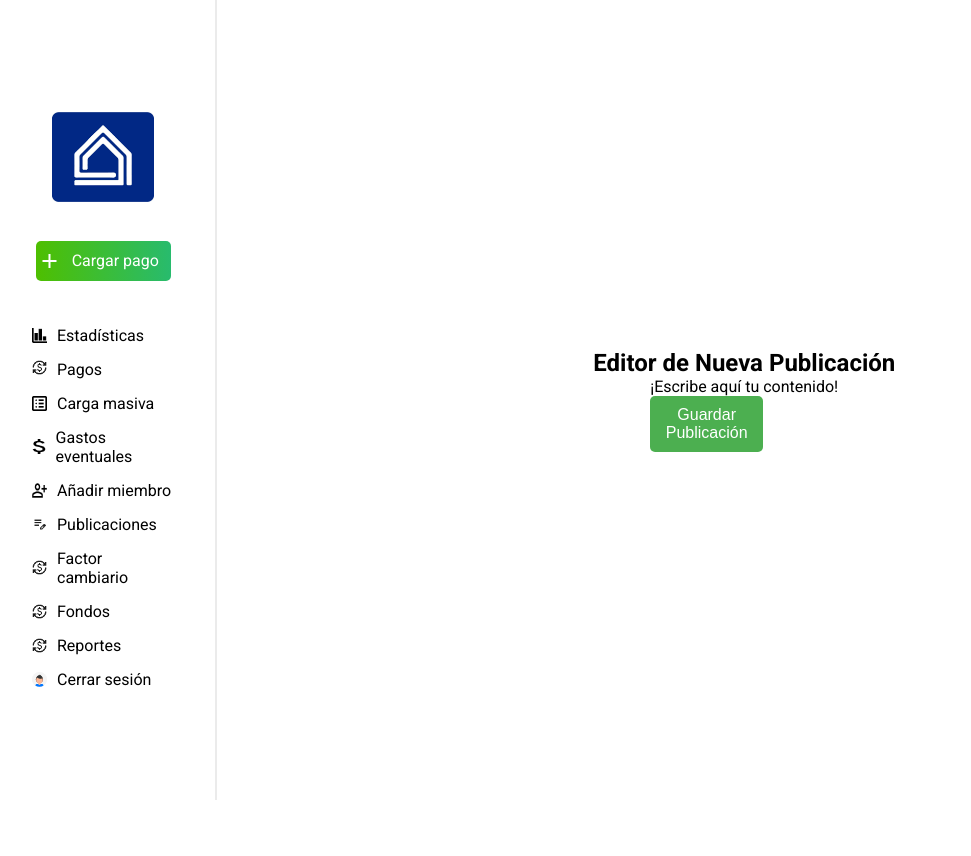
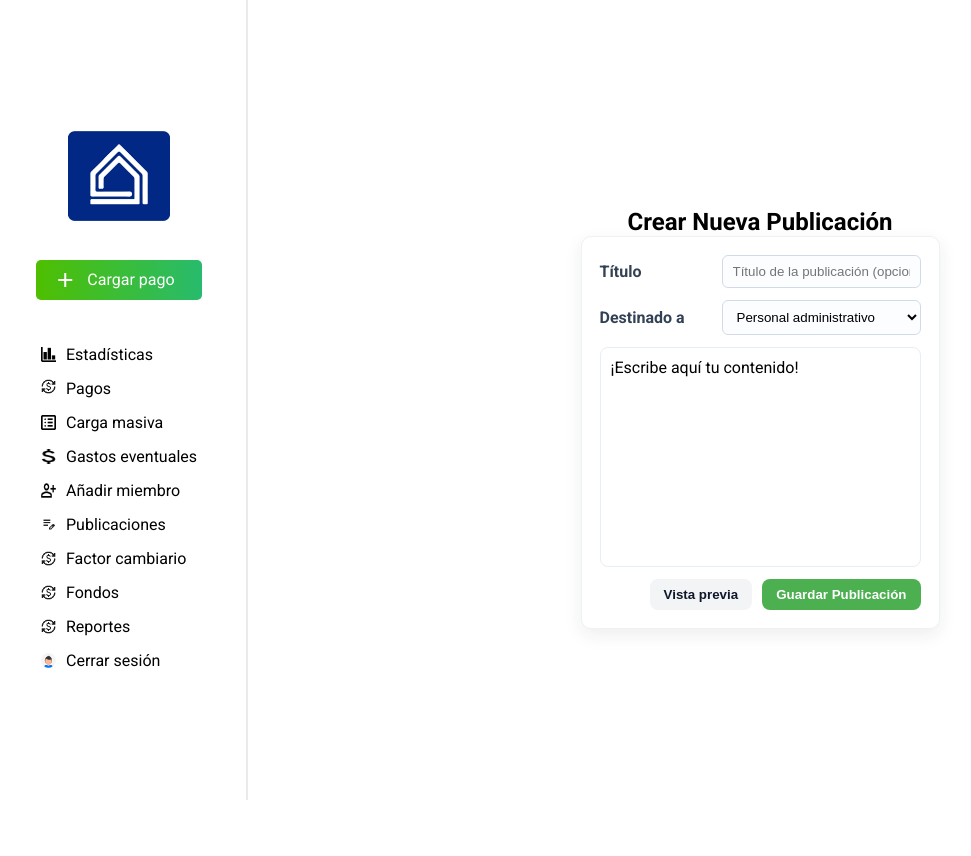
Before and after one commit to micha0507/condv1, a PHP site: page /editor.php in a window 1280 px wide. Shown: the whole page, without its empty margins (8-979 px from the left). Before the commit the page ends 800 px from the top, so only its background shows below. Run offline with PHP 8.4, Linux system fonts and the light colour scheme; a user stored in the database is signed in; some libraries are stand-ins or nearby versions.

Commit message:
cambios visuales en Modulo Publicacion

```diff
--- /dev/null
+++ b/css/publicacion.css
@@ -0,0 +1,127 @@
+/* Estilos para el módulo de publicaciones */
+body {
+    font-family: "Segoe UI", Tahoma, Geneva, Verdana, sans-serif;
+}
+
+.principal {
+    max-width: 900px;
+    margin: 28px auto;
+    padding: 0 16px;
+}
+
+.pub-card {
+    background: #ffffff;
+    border-radius: 10px;
+    box-shadow: 0 6px 18px rgba(21, 32, 43, 0.08);
+    padding: 18px;
+    margin-bottom: 20px;
+    border: 1px solid #eef2f6;
+}
+
+.pub-row {
+    display: flex;
+    align-items: center;
+    gap: 12px;
+    margin-bottom: 12px;
+}
+
+.label {
+    width: 110px;
+    color: #334155;
+    font-weight: 600;
+}
+
+.input {
+    flex: 1;
+    padding: 8px 10px;
+    border: 1px solid #d1dbe8;
+    border-radius: 6px;
+    background: #fbfdff;
+}
+
+.editor {
+    border: 1px solid #e6eef6;
+    border-radius: 8px;
+    padding: 10px;
+    min-height: 220px;
+    background: #fff;
+}
+
+.pub-actions {
+    display: flex;
+    gap: 10px;
+    justify-content: flex-end;
+    margin-top: 12px;
+}
+
+.btn {
+    padding: 8px 14px;
+    border-radius: 8px;
+    border: none;
+    cursor: pointer;
+    font-weight: 600;
+}
+
+.btn-primary {
+    background-color: #4caf50;
+    color: white;
+}
+
+.btn-secondary {
+    background: #f3f4f6;
+    color: #0f172a;
+}
+
+.preview_area {
+    margin-top: 14px;
+    border-top: 1px dashed #e6eef6;
+    padding-top: 14px;
+}
+
+.audiencia_meta {
+    color: #475569;
+    font-size: 0.95rem;
+    margin-bottom: 8px;
+}
+
+/* Lista de publicaciones */
+.pub-list-container {
+    max-width: 1000px;
+    margin: 24px auto;
+    padding: 0 16px;
+}
+
+.pub-list-title {
+    color: #0f172a;
+    margin-bottom: 12px;
+}
+
+.pub-list {
+    display: grid;
+    grid-template-columns: 1fr;
+    gap: 14px;
+}
+
+.post-card {
+    background: #ffffff;
+    padding: 18px;
+    border-radius: 10px;
+    box-shadow: 0 4px 14px rgba(2,6,23,0.06);
+    border: 1px solid #eef2f6;
+}
+
+.post-card h2 {
+    margin-top: 0;
+    color: #0b1220;
+}
+
+.no-posts {
+    color: #64748b;
+    font-style: italic;
+}
+
+@media (min-width: 700px) {
+    .pub-list {
+        grid-template-columns: 1fr 1fr;
+    }
+}
--- a/editor.php
+++ b/editor.php
@@ -43,22 +43,41 @@ if ($_SERVER['REQUEST_METHOD'] === 'POST') {
     <meta charset="UTF-8">
     <meta name="viewport" content="width=device-width, initial-scale=1.0">
     <link rel="stylesheet" href="./css/dashboard.css">
+    <link rel="stylesheet" href="./css/publicacion.css">
     <title>Editor de publicaciones</title>
 </head>
 <body>
     <?php include 'navbar.php'; ?>
 
     <div class="principal">
-        <h2>Editor de Nueva Publicación</h2>
+        <h2>Crear Nueva Publicación</h2>
         <?php if (isset($mensaje)): ?>
             <p><?php echo $mensaje; ?></p>
         <?php endif; ?>
         <form method="post">
-            <div id="editor">
-                <p>¡Escribe aquí tu contenido!</p>
+            <div class="pub-card">
+                <div class="pub-row">
+                    <label class="label">Título</label>
+                    <input type="text" id="titulo" class="input" placeholder="Título de la publicación (opcional)">
+                </div>
+                <div class="pub-row">
+                    <label class="label">Destinado a</label>
+                    <select id="audiencia" class="input">
+                        <option value="Administración">Personal administrativo</option>
+                        <option value="Propietarios">Propietarios</option>
+                        <option value="General">Todos</option>
+                    </select>
+                </div>
+                <div id="editor" class="editor">
+                    <p>¡Escribe aquí tu contenido!</p>
+                </div>
+                <input type="hidden" name="contenido" id="contenido_input">
+                <div class="pub-actions">
+                    <button class="btn btn-secondary" type="button" id="btn_preview">Vista previa</button>
+                    <button class="btn btn-primary" type="submit">Guardar Publicación</button>
+                </div>
+                <div id="preview_area" class="preview_area" style="display:none;"></div>
             </div>
-            <input type="hidden" name="contenido" id="contenido_input">
-            <button class="boton_publicacion" type="submit">Guardar Publicación</button>
         </form>
     </div>
 
@@ -90,18 +109,45 @@ if ($_SERVER['REQUEST_METHOD'] === 'POST') {
 
             if (editor) {
                 const contenidoHTML = editor.getData().trim();
-                if (contenidoHTML === '') {
+                const titulo = document.getElementById('titulo').value.trim();
+                const audiencia = document.getElementById('audiencia').value;
+                if (contenidoHTML === '' && titulo === '') {
                     mensajeDiv.textContent = 'El contenido no puede estar vacío.';
                     this.appendChild(mensajeDiv);
-                    event.preventDefault(); // Evitar el envío del formulario si el contenido está vacío
+                    event.preventDefault();
                     return;
                 }
-                document.getElementById('contenido_input').value = contenidoHTML;
+
+                // Preparamos el contenido final incluyendo título y audiencia
+                let finalHTML = '';
+                if (titulo !== '') {
+                    finalHTML += '<h2>' + titulo.replace(/</g, '&lt;').replace(/>/g, '&gt;') + '</h2>';
+                }
+                finalHTML += '<div class="audiencia_meta">Para: ' + audiencia + '</div>';
+                finalHTML += contenidoHTML;
+
+                document.getElementById('contenido_input').value = finalHTML;
             } else {
                 mensajeDiv.textContent = 'El editor aún no se ha inicializado.';
                 this.appendChild(mensajeDiv);
-                event.preventDefault(); // Evitar el envío del formulario si el editor no está listo
+                event.preventDefault();
             }
+        });
+
+        // Vista previa
+        document.getElementById('btn_preview').addEventListener('click', function() {
+            if (!editor) return;
+            const contenidoHTML = editor.getData().trim();
+            const titulo = document.getElementById('titulo').value.trim();
+            const audiencia = document.getElementById('audiencia').value;
+            let finalHTML = '';
+            if (titulo !== '') finalHTML += '<h2>' + titulo.replace(/</g, '&lt;').replace(/>/g, '&gt;') + '</h2>';
+            finalHTML += '<div class="audiencia_meta">Para: ' + audiencia + '</div>';
+            finalHTML += contenidoHTML || '<p><em>Sin contenido aún</em></p>';
+            const preview = document.getElementById('preview_area');
+            preview.innerHTML = finalHTML;
+            preview.style.display = preview.style.display === 'none' ? 'block' : 'none';
+            preview.scrollIntoView({behavior: 'smooth'});
         });
     </script>
 </body>
```
Also changed, not shown: publicacion.php (+35 -15 lines).
